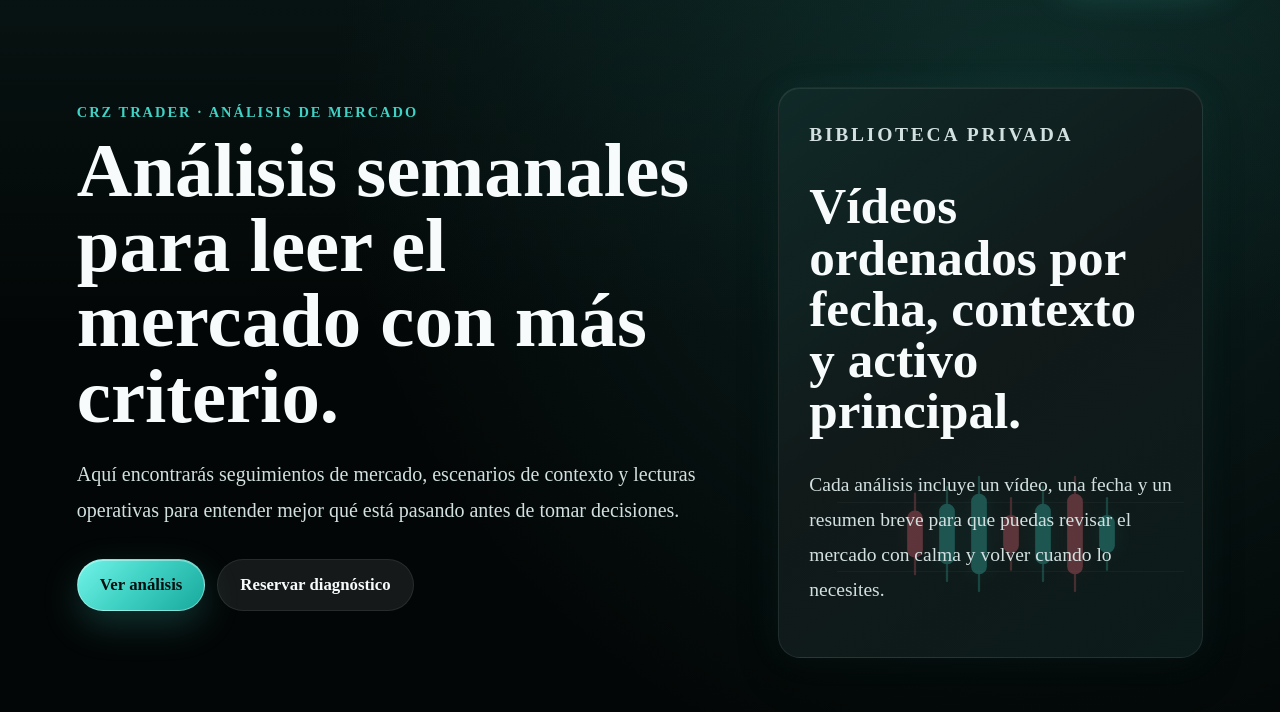
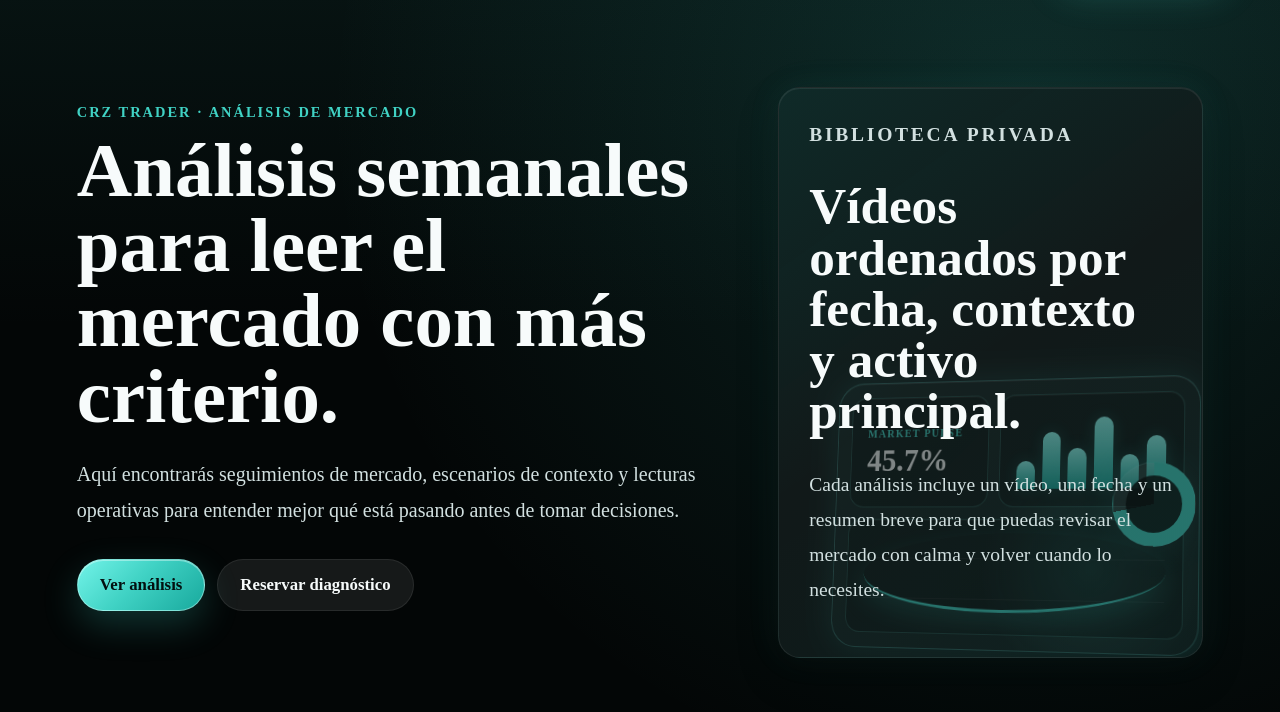
Before and after one commit to cristianzafra924-source/crz-trader-landing, a plain HTML site: page analisis.html in a window 1280 px wide. Shown: the part 88-800 px from the top of the page. Drawn offline with Linux system fonts and the light colour scheme.

Commit message:
Replace candle background with dashboard visual

```diff
--- a/analisis.html
+++ b/analisis.html
@@ -18,7 +18,7 @@
   <link rel="preconnect" href="https://fonts.googleapis.com">
   <link rel="preconnect" href="https://fonts.gstatic.com" crossorigin>
   <link href="https://fonts.googleapis.com/css2?family=Manrope:wght@300;400;500;600;700;800&display=swap" rel="stylesheet">
-  <link rel="stylesheet" href="styles.css?v=hero-market-bg-1">
+  <link rel="stylesheet" href="styles.css?v=hero-dashboard-1">
 </head>
 <body>
   <header class="topbar">
@@ -50,14 +50,20 @@
         </div>
       </div>
       <aside class="analysis-panel">
-        <div class="hero-market-visual" aria-hidden="true">
-          <span class="candle candle-down"></span>
-          <span class="candle candle-up"></span>
-          <span class="candle candle-up tall"></span>
-          <span class="candle candle-down short"></span>
-          <span class="candle candle-up"></span>
-          <span class="candle candle-down tall"></span>
-          <span class="candle candle-up short"></span>
+        <div class="hero-dashboard-visual" aria-hidden="true">
+          <div class="dash-card dash-stat">
+            <span>Market pulse</span>
+            <strong>45.7%</strong>
+          </div>
+          <div class="dash-card dash-bars">
+            <span></span><span></span><span></span><span></span><span></span><span></span>
+          </div>
+          <div class="dash-card dash-line">
+            <i></i>
+          </div>
+          <div class="dash-card dash-ring">
+            <span></span>
+          </div>
         </div>
         <p class="eyebrow">Biblioteca privada</p>
         <h2>Vídeos ordenados por fecha, contexto y activo principal.</h2>
--- a/styles.css
+++ b/styles.css
@@ -207,44 +207,139 @@ a {
     0 0 36px rgba(64, 210, 196, 0.07);
 }
 
-.analysis-panel > :not(.hero-market-visual) {
+.analysis-panel > :not(.hero-dashboard-visual) {
   position: relative;
   z-index: 1;
 }
 
-.hero-market-visual {
+.hero-dashboard-visual {
   position: absolute;
-  inset: auto 18px 18px auto;
-  width: min(82%, 380px);
-  min-height: 210px;
-  display: flex;
-  align-items: center;
-  justify-content: center;
-  gap: 18px;
-  opacity: 0.32;
+  right: 18px;
+  bottom: 18px;
+  width: min(86%, 420px);
+  min-height: 250px;
+  display: grid;
+  grid-template-columns: 1fr 1.25fr;
+  gap: 12px;
+  opacity: 0.48;
+  transform: perspective(900px) rotateY(-10deg) rotateX(4deg);
+  transform-origin: center right;
   pointer-events: none;
 }
 
-.hero-market-visual::before,
-.hero-market-visual::after {
+.hero-dashboard-visual::before {
   content: "";
   position: absolute;
-  left: 0;
-  right: 0;
-  border-top: 1px solid rgba(255, 255, 255, 0.11);
+  inset: -16px;
+  border: 1px solid rgba(114, 243, 232, 0.32);
+  border-radius: 28px;
+  background:
+    linear-gradient(135deg, rgba(64, 210, 196, 0.08), rgba(255, 255, 255, 0.025)),
+    radial-gradient(circle at 72% 70%, rgba(64, 210, 196, 0.24), transparent 34%);
+  box-shadow:
+    0 0 34px rgba(64, 210, 196, 0.16),
+    inset 0 1px 0 rgba(255, 255, 255, 0.1);
 }
 
-.hero-market-visual::before {
-  top: 35%;
+.dash-card {
+  position: relative;
+  z-index: 1;
+  min-height: 90px;
+  border: 1px solid rgba(114, 243, 232, 0.22);
+  border-radius: 16px;
+  background: rgba(3, 6, 6, 0.34);
+  box-shadow: inset 0 1px 0 rgba(255, 255, 255, 0.08);
 }
 
-.hero-market-visual::after {
-  bottom: 32%;
+.dash-stat {
+  display: grid;
+  align-content: center;
+  gap: 6px;
+  padding: 18px;
 }
 
-.hero-market-visual .candle {
-  width: 14px;
-  transform: scale(1.12);
+.dash-stat span {
+  color: var(--turquoise);
+  font-size: 0.72rem;
+  font-weight: 900;
+  letter-spacing: 0.12em;
+  text-transform: uppercase;
+}
+
+.dash-stat strong {
+  color: var(--ink);
+  font-size: 2.1rem;
+  line-height: 1;
+}
+
+.dash-bars {
+  display: flex;
+  align-items: end;
+  gap: 8px;
+  padding: 18px;
+}
+
+.dash-bars span {
+  flex: 1;
+  min-width: 8px;
+  border-radius: 999px 999px 4px 4px;
+  background: linear-gradient(180deg, #8ffbf2, var(--turquoise-dark));
+  box-shadow: 0 0 16px rgba(64, 210, 196, 0.22);
+}
+
+.dash-bars span:nth-child(1) { height: 36%; }
+.dash-bars span:nth-child(2) { height: 74%; }
+.dash-bars span:nth-child(3) { height: 52%; }
+.dash-bars span:nth-child(4) { height: 92%; }
+.dash-bars span:nth-child(5) { height: 44%; }
+.dash-bars span:nth-child(6) { height: 68%; }
+
+.dash-line {
+  grid-column: span 2;
+  min-height: 92px;
+  overflow: hidden;
+}
+
+.dash-line::before,
+.dash-line::after {
+  content: "";
+  position: absolute;
+  left: 18px;
+  right: 18px;
+  border-top: 1px solid rgba(255, 255, 255, 0.06);
+}
+
+.dash-line::before { top: 34%; }
+.dash-line::after { bottom: 30%; }
+
+.dash-line i {
+  position: absolute;
+  inset: 18px;
+  border-bottom: 3px solid var(--turquoise);
+  border-radius: 50%;
+  transform: skewX(-14deg) translateY(-4px);
+  box-shadow: 0 12px 26px rgba(64, 210, 196, 0.2);
+}
+
+.dash-ring {
+  position: absolute;
+  right: -12px;
+  top: 72px;
+  width: 86px;
+  height: 86px;
+  min-height: 86px;
+  display: grid;
+  place-items: center;
+  border-radius: 999px;
+  background: conic-gradient(var(--turquoise) 0 72%, rgba(255, 255, 255, 0.09) 72% 100%);
+  box-shadow: 0 0 34px rgba(64, 210, 196, 0.16);
+}
+
+.dash-ring span {
+  width: 58px;
+  height: 58px;
+  border-radius: 999px;
+  background: rgba(3, 6, 6, 0.86);
 }
 
 .analysis-panel p {
```
